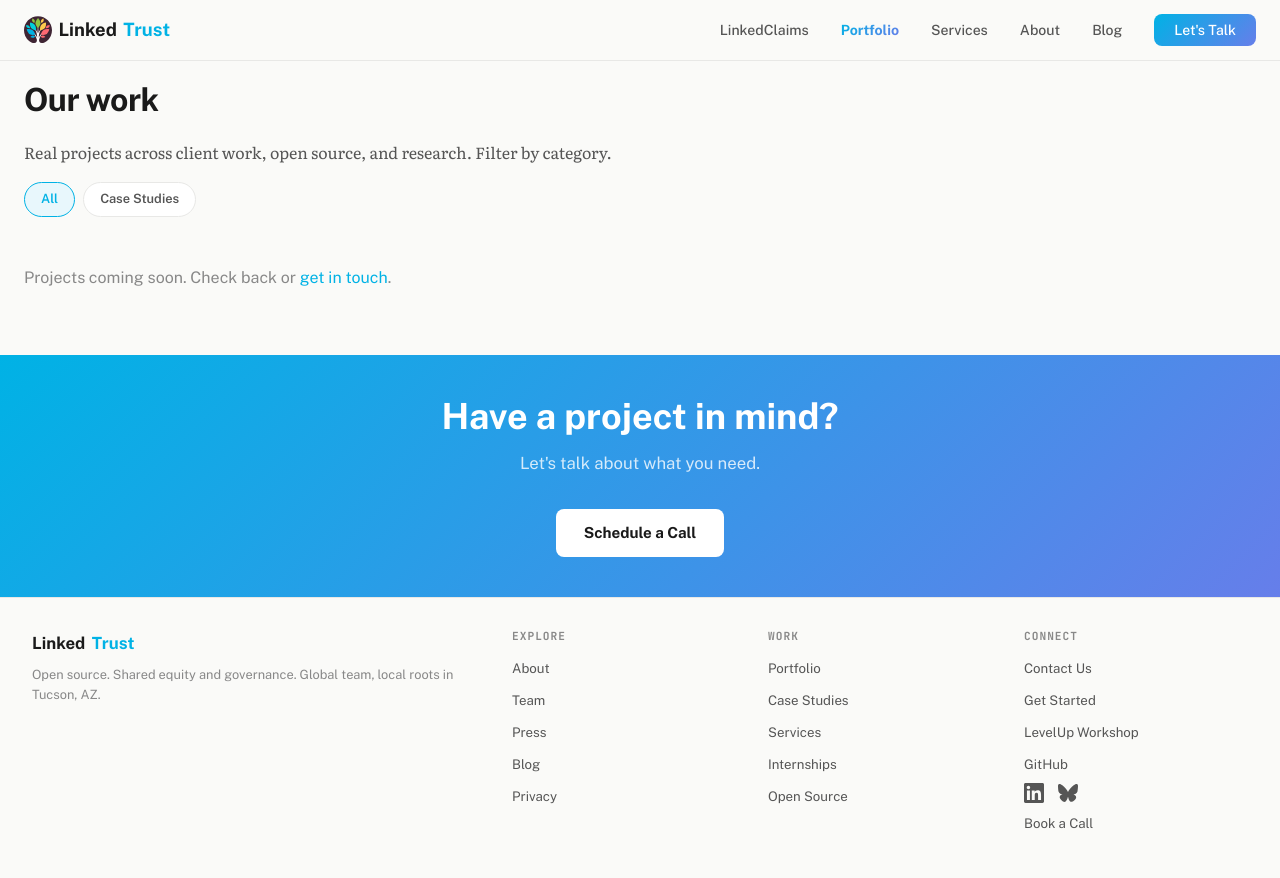
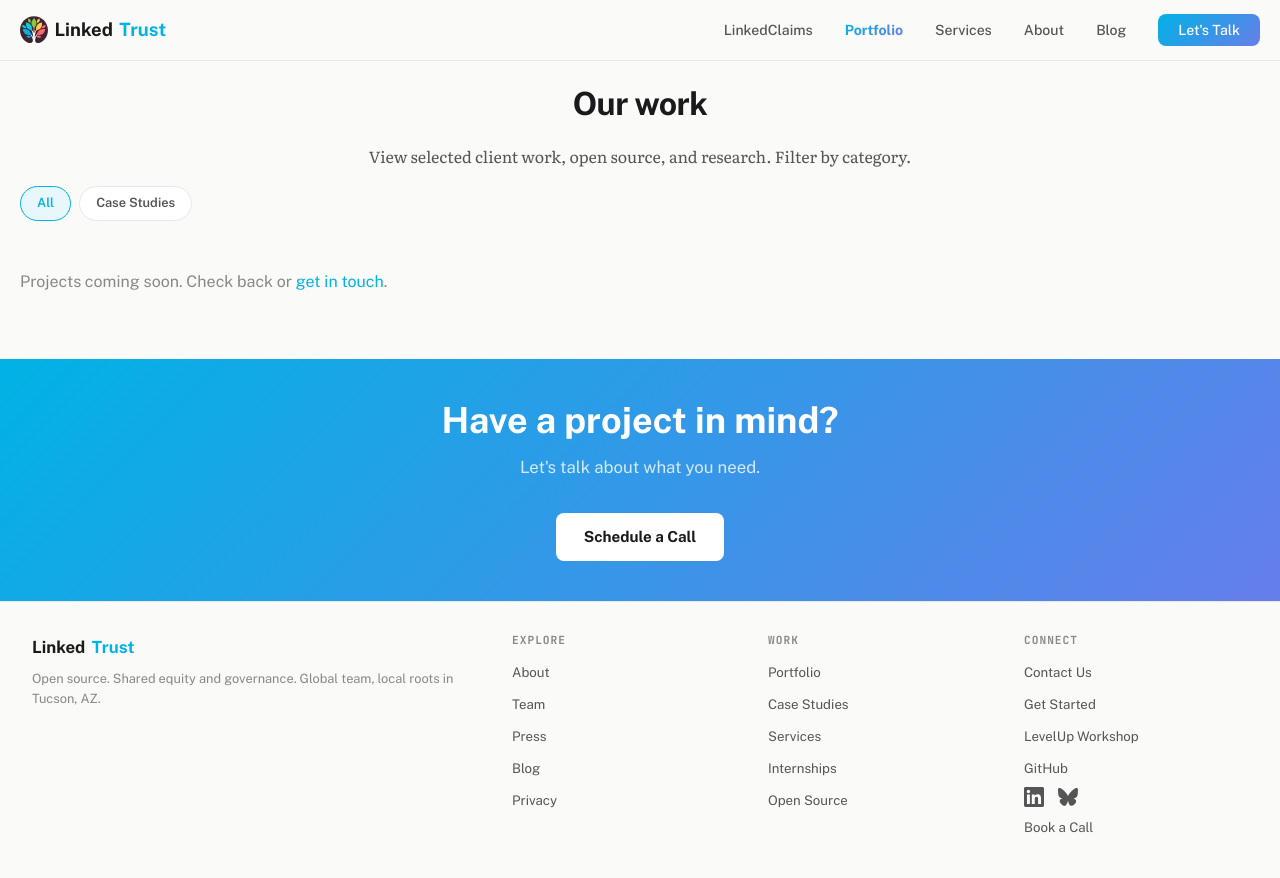
Before and after one commit to Cooperation-org/site-linkedtrust-us, a Django app: page /work/ in a window 1280 px wide. Before the commit the page ends 829 px from the top, so only its background shows below. Run offline with Django 5.2, Linux system fonts and the light colour scheme; data that the repository does not hold is empty.

Commit message:
Side margins halved, page titles centered, one top gap on every page, work page lede
Co-Authored-By: Claude Fable 5.1 <noreply@anthropic.com>
Claude-Session: https://claude.ai/code/session_01PybVMzLtvV2FSZAibRU7Ts

```diff
--- a/static/css/site.css
+++ b/static/css/site.css
@@ -72,9 +72,9 @@ a { color: inherit; text-decoration: none; }
 img { max-width: 100%; display: block; border-radius: 0; } /* sharp corners on photos — looks real */
 
 .container {
-    max-width: 1400px;
+    max-width: 1480px;
     margin: 0 auto;
-    padding: 0 1.5rem;
+    padding: 0 1.25rem;
 }
 
 
@@ -91,9 +91,9 @@ img { max-width: 100%; display: block; border-radius: 0; } /* sharp corners on p
 }
 
 .nav-inner {
-    max-width: 1400px;
+    max-width: 1480px;
     margin: 0 auto;
-    padding: 0 1.5rem;
+    padding: 0 1.25rem;
     display: flex;
     align-items: center;
     justify-content: space-between;
@@ -279,7 +279,7 @@ img { max-width: 100%; display: block; border-radius: 0; } /* sharp corners on p
 /* ---- HERO (split: text left, badge right) ---- */
 
 .hero {
-    max-width: 1400px;
+    max-width: 1480px;
     margin: 0 auto;
     padding: 1.5rem 2rem 2rem;
     display: grid;
@@ -427,7 +427,7 @@ img { max-width: 100%; display: block; border-radius: 0; } /* sharp corners on p
 
 /* Mini badge (light bg, for secondary badges row) */
 .more-badges {
-    max-width: 1400px;
+    max-width: 1480px;
     margin: 0 auto;
     padding: 0 2rem 3rem;
     display: grid;
@@ -451,7 +451,7 @@ img { max-width: 100%; display: block; border-radius: 0; } /* sharp corners on p
 /* ---- SERVICES GRID ---- */
 
 .services-section {
-    max-width: 1400px;
+    max-width: 1480px;
     margin: 0 auto;
     padding: 2.5rem 2rem;
 }
@@ -730,7 +730,7 @@ img { max-width: 100%; display: block; border-radius: 0; } /* sharp corners on p
     padding: 2rem 0;
 }
 .footer-inner {
-    max-width: 1400px;
+    max-width: 1480px;
     margin: 0 auto;
     padding: 0 2rem;
     display: grid;
@@ -1297,7 +1297,7 @@ linked-badge[layout="card"]:not(:defined) {
     display: grid;
     grid-template-columns: repeat(3, 1fr);
     gap: 1.25rem;
-    max-width: 1400px;
+    max-width: 1480px;
     margin: 0 auto;
 }
 
@@ -1750,7 +1750,7 @@ a.nodec:hover { text-decoration: underline; }
 
 /* ---- SERVICES: three paths + workshop on a dark band ---- */
 .path-band { background: var(--bg-dark); color: var(--text-on-dark); padding: 1.5rem 2rem; }
-.path-band-inner { max-width: 1400px; margin: 0 auto; }
+.path-band-inner { max-width: 1480px; margin: 0 auto; }
 .path-band-grid { display: grid; grid-template-columns: repeat(4, 1fr); gap: 1.25rem; }
 .path-band-item { background: var(--bg-dark-card); border: 1px solid var(--border-dark); border-radius: var(--radius); padding: 1.25rem; color: var(--text-on-dark); display: flex; flex-direction: column; gap: 0.5rem; }
 .path-band-item:hover { background: var(--bg-dark-hover); }
@@ -1769,3 +1769,8 @@ a.nodec:hover { text-decoration: underline; }
 .path-band-kicker { font-size: 0.7rem; letter-spacing: 0.08em; text-transform: uppercase; color: var(--brand-primary); font-weight: 700; }
 @media (max-width: 960px) { .path-band-grid { grid-template-columns: repeat(2, 1fr); } }
 @media (max-width: 600px) { .path-band-grid { grid-template-columns: 1fr; } .path-band { padding: 2rem 1.25rem; } }
+
+/* Page titles centered, with their lede */
+h1.section-title { text-align: center; }
+h1.section-title + p { margin-left: auto; margin-right: auto; text-align: center; }
+.site-nav + main > section:first-child, .site-nav + section, main > section:first-child { padding-top: 1.5rem !important; }
--- a/website/templates/interns.html
+++ b/website/templates/interns.html
@@ -9,7 +9,7 @@
 
 /* Hero */
 .intern-hero {
-    padding: 1.5rem 2rem 2rem;
+    padding: 0 2rem 2rem;
     max-width: 1200px;
     margin: 0 auto;
     display: grid;
--- a/website/templates/service_baremetal.html
+++ b/website/templates/service_baremetal.html
@@ -67,7 +67,7 @@
 <style>
     .bm-container { max-width: 1000px; margin: 0 auto; padding: 0 2.5rem; }
     .bm-dark .bm-container { max-width: 1000px; margin: 0 auto; padding: 0 2.5rem; }
-    .bm-hero { padding-top: 1.5rem; padding-bottom: 1.5rem; }
+    .bm-hero { padding-top: 0; padding-bottom: 1.5rem; }
     .bm-section { padding-top: 2rem; padding-bottom: 2rem; }
     .bm-dark { background: var(--bg-dark); }
     .bm-stat-grid { display: grid; grid-template-columns: repeat(4, 1fr); gap: 1.25rem; margin-top: 1.5rem; }
--- a/website/templates/services_launch.html
+++ b/website/templates/services_launch.html
@@ -60,7 +60,7 @@
 <section class="portfolio-dark">
     <div class="container">
         <a href="{% url 'services' %}" class="back-link"><i class="fa-solid fa-arrow-left"></i> Back to Services</a>
-        <div style="text-align: center; padding: 0.5rem 0 1rem;">
+        <div style="text-align: center; padding: 0 0 1rem;">
             <p style="color: var(--brand-primary); font-family: var(--font-mono); font-size: 0.8rem; text-transform: uppercase; letter-spacing: 2px; margin-bottom: 1rem;">MVP Development</p>
             <h1 style="font-size: 2.2rem; font-weight: 800; color: #fff; margin-bottom: 1rem;">Rapid MVP development for founders<br>who need to move fast.</h1>
             <p class="lede" style="color: var(--text-on-dark-muted); font-size: 1.05rem; max-width: 550px; margin: 0 auto;">From raw idea to production-ready MVP in weeks, not months. We use clean code and scalable frameworks.</p>
--- a/website/templates/services_nonprofits.html
+++ b/website/templates/services_nonprofits.html
@@ -60,7 +60,7 @@
 <section class="portfolio-dark">
     <div class="container">
         <a href="{% url 'services' %}" class="back-link"><i class="fa-solid fa-arrow-left"></i> Back to Services</a>
-        <div style="text-align: center; padding: 0.5rem 0 1rem;">
+        <div style="text-align: center; padding: 0 0 1rem;">
             <p style="color: var(--brand-primary); font-family: var(--font-mono); font-size: 0.8rem; text-transform: uppercase; letter-spacing: 2px; margin-bottom: 1rem;">For Nonprofits</p>
             <h1 style="font-size: 2.2rem; font-weight: 800; color: #fff; margin-bottom: 1rem;">Maximize your impact through<br>lean, efficient technology.</h1>
             <p class="lede" style="color: var(--text-on-dark-muted); font-size: 1.05rem; max-width: 550px; margin: 0 auto;">We help nonprofits build robust systems using open-source tools, at a fraction of standard agency costs.</p>
--- a/website/templates/services_startups.html
+++ b/website/templates/services_startups.html
@@ -60,7 +60,7 @@
 <section class="portfolio-dark">
     <div class="container">
         <a href="{% url 'services' %}" class="back-link"><i class="fa-solid fa-arrow-left"></i> Back to Services</a>
-        <div style="text-align: center; padding: 0.5rem 0 1rem;">
+        <div style="text-align: center; padding: 0 0 1rem;">
             <p style="color: var(--brand-primary); font-family: var(--font-mono); font-size: 0.8rem; text-transform: uppercase; letter-spacing: 2px; margin-bottom: 1rem;">For Startups</p>
             <h1 style="font-size: 2.2rem; font-weight: 800; color: #fff; margin-bottom: 1rem;">Stop wasting capital on overhead;<br>invest it in your product.</h1>
             <p class="lede" style="color: var(--text-on-dark-muted); font-size: 1.05rem; max-width: 550px; margin: 0 auto;">We help startups optimize infrastructure costs, own their tools, and build with equity, not vanity metrics.</p>
--- a/website/templates/work_list.html
+++ b/website/templates/work_list.html
@@ -28,7 +28,7 @@
 
 <section class="container" style="padding-top:1.25rem;padding-bottom:0.5rem;">
     <h1 class="section-title">Our work</h1>
-    <p style="color:var(--text-secondary);max-width:620px;">Real projects across client work, open source, and research. Filter by category.</p>
+    <p style="color:var(--text-secondary);max-width:620px;">View selected client work, open source, and research. Filter by category.</p>
 </section>
 
 <section class="container" style="padding-top:0.5rem;padding-bottom:1rem;">
```
